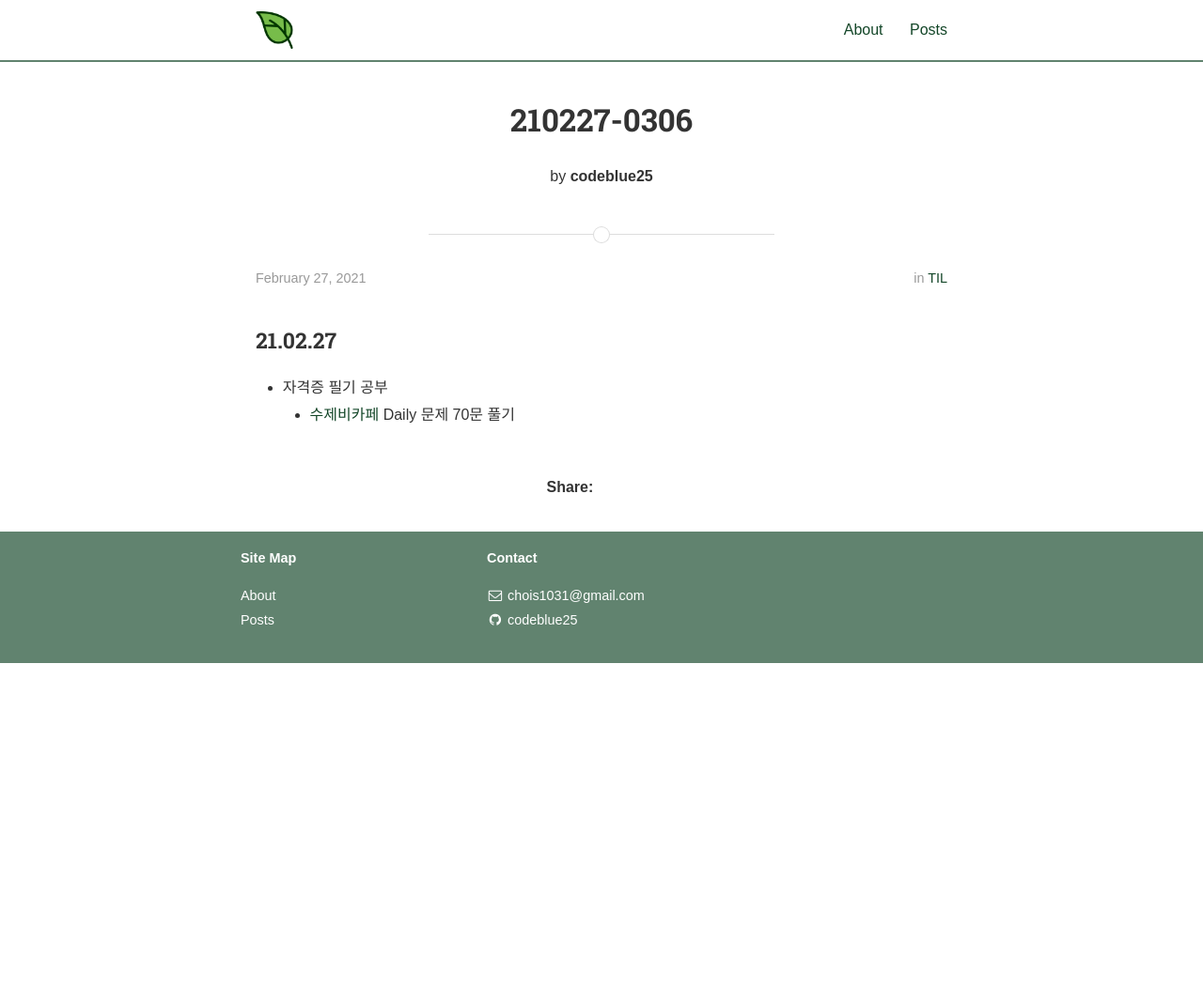
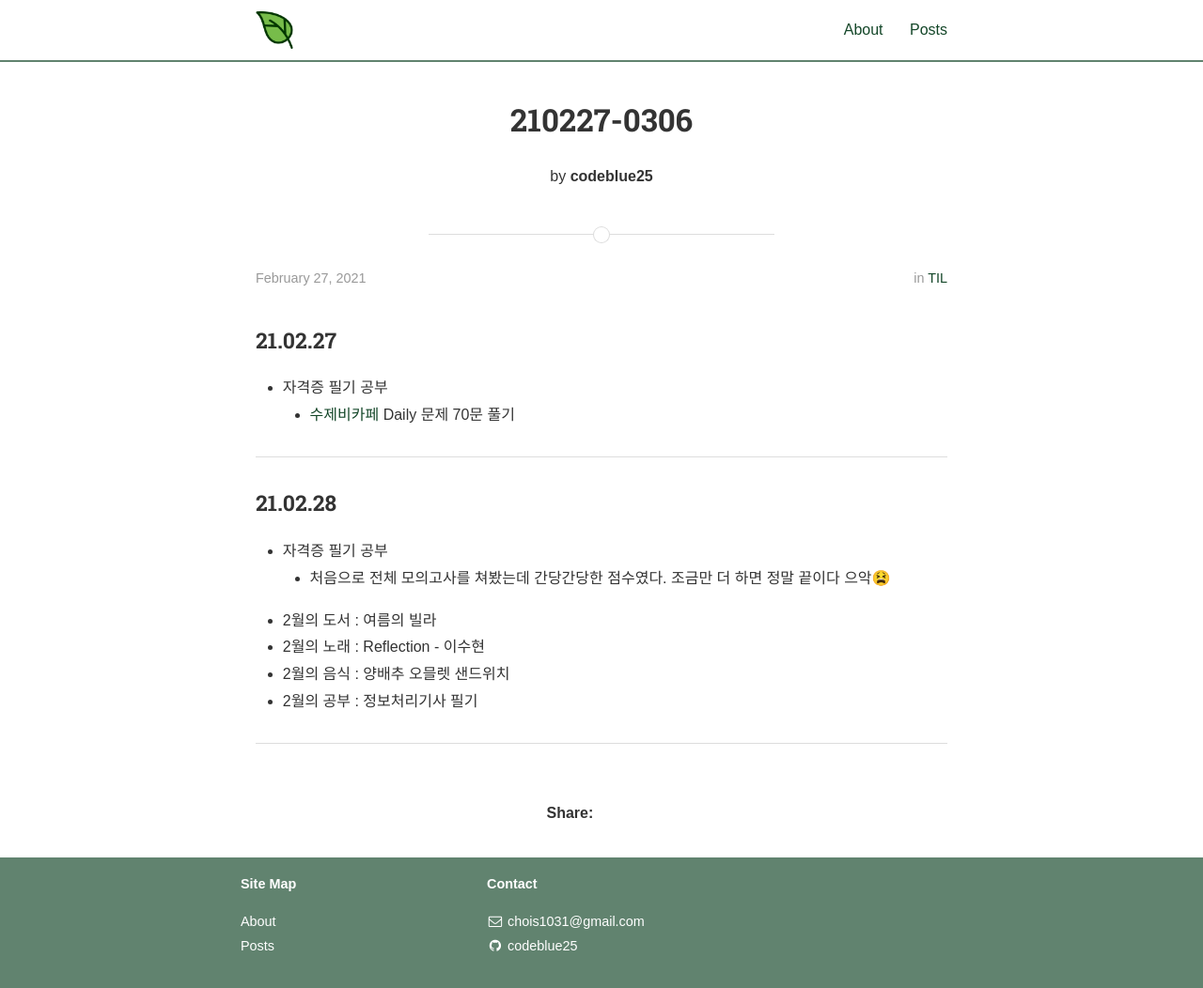
Before and after one commit to codeblue25/codeblue25.github.io, a Jekyll site: the page built from _posts/2021-02-27-0306.md, in a window 1280 px wide and 1053 px high. Shown: the whole window at 94% size. Built offline with Jekyll 4.4.1, drawn with Linux system fonts in a browser that asks for light colours; nearby versions of some CDN libraries; some web fonts are replaced; a style sheet for code colours, icons or effects is not loaded.

Commit message:
210228 TIL

```diff
--- a/_posts/2021-02-27-0306.md
+++ b/_posts/2021-02-27-0306.md
@@ -10,3 +10,16 @@ categories: TIL
 
 * 자격증 필기 공부
   * [수제비카페](https://cafe.naver.com/soojebi?iframe_url=/ArticleList.nhn%3Fsearch.clubid=29835300%26search.menuid=58%26search.boardtype=L) Daily 문제 70문 풀기
+
+---
+
+<h3>21.02.28</h3>
+
+* 자격증 필기 공부
+  * 처음으로 전체 모의고사를 쳐봤는데 간당간당한 점수였다. 조금만 더 하면 정말 끝이다 으악😫
+* 2월의 도서 : 여름의 빌라
+* 2월의 노래 : Reflection - 이수현
+* 2월의 음식 : 양배추 오믈렛 샌드위치
+* 2월의 공부 : 정보처리기사 필기
+
+---
```
